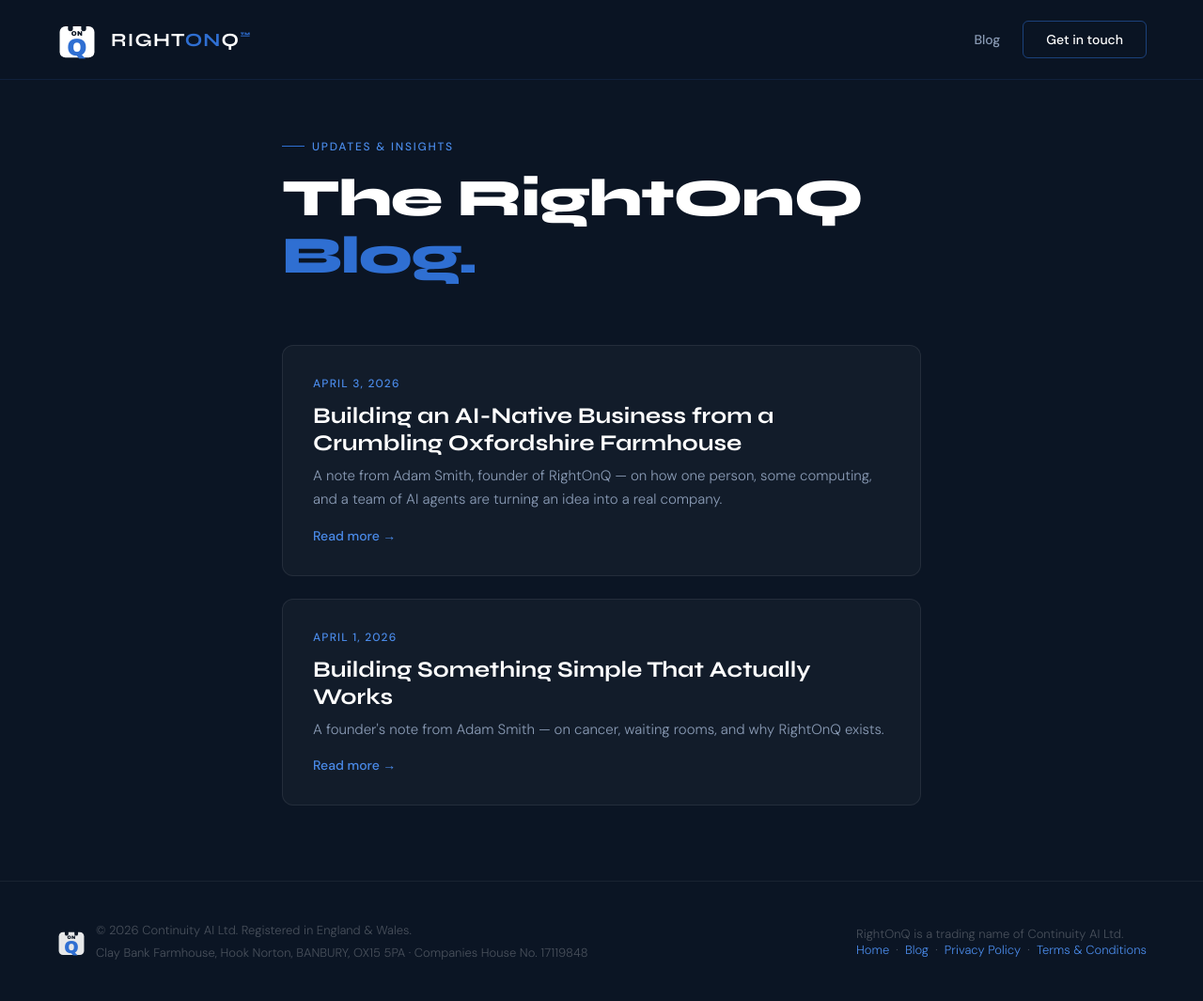
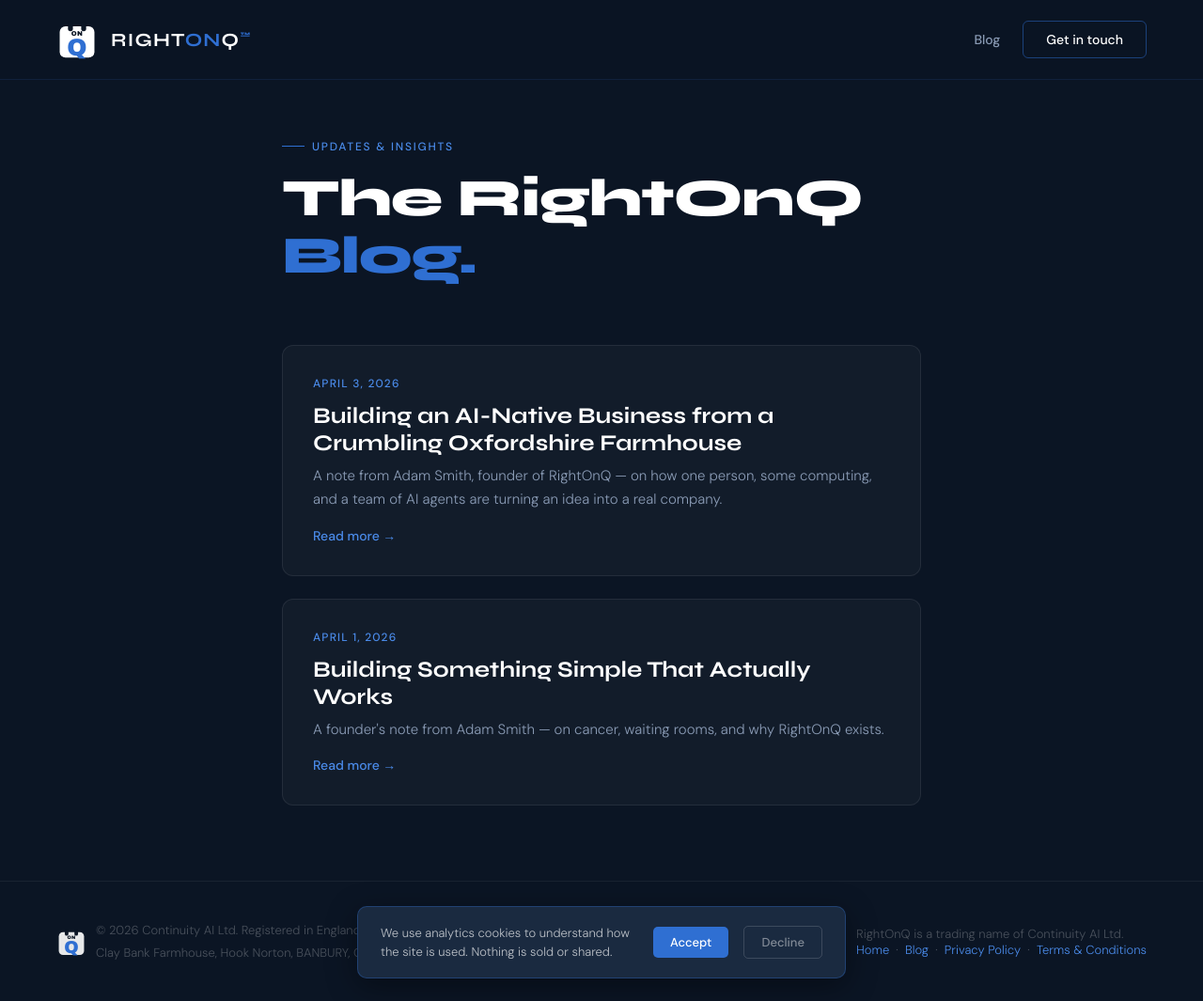
Before and after one commit to rightonq-code/rightonq-code.github.io, a Jekyll site: the page built from blog/index.html, in a window 1280 px wide and 1065 px high. Shown: the whole window at 94% size. Built offline with Jekyll 4.4.1, drawn with Linux system fonts in a browser that asks for light colours.

Commit message:
Add blog post OG tags, Article schema, breadcrumb schema, cookie consent, and dynamic year to default layout

```diff
--- a/_layouts/default.html
+++ b/_layouts/default.html
@@ -1,7 +1,25 @@
 <!DOCTYPE html>
 <html lang="en">
 <head>
-  <meta charset="UTF-8">
+  <!-- Google Fonts preconnect -->
+<link rel="preconnect" href="https://fonts.googleapis.com">
+<link rel="preconnect" href="https://fonts.gstatic.com" crossorigin>
+<!-- Google tag (gtag.js) with UK GDPR consent mode -->
+<script>
+  window.dataLayer = window.dataLayer || [];
+  function gtag(){dataLayer.push(arguments);}
+  gtag('consent', 'default', {
+    'ad_storage': 'denied',
+    'analytics_storage': 'denied',
+    'ad_user_data': 'denied',
+    'ad_personalization': 'denied',
+    'wait_for_update': 500
+  });
+  gtag('js', new Date());
+  gtag('config', 'G-3CYR726BFR');
+</script>
+<script async src="https://www.googletagmanager.com/gtag/js?id=G-3CYR726BFR"></script>
+<meta charset="UTF-8">
   <link rel="icon" type="image/png" href="/favicon.png">
   <link rel="apple-touch-icon" href="/apple-touch-icon.png">
   <meta name="viewport" content="width=device-width, initial-scale=1.0">
@@ -104,7 +122,104 @@
       .content-wrap { padding: 100px 24px 60px; }
       footer { padding: 32px 24px; flex-direction: column; align-items: flex-start; }
     }
-  </style>
+
+/* COOKIE BANNER */
+#cookie-banner {
+  position: fixed;
+  bottom: 24px;
+  left: 50%;
+  transform: translateX(-50%);
+  z-index: 9999;
+  background: #1A2A40;
+  border: 1px solid rgba(47,111,210,0.35);
+  border-radius: 10px;
+  padding: 18px 24px;
+  max-width: 520px;
+  width: calc(100% - 48px);
+  display: flex;
+  align-items: center;
+  gap: 16px;
+  flex-wrap: wrap;
+  box-shadow: 0 8px 32px rgba(0,0,0,0.4);
+  font-size: 13px;
+  color: rgba(255,255,255,0.7);
+  line-height: 1.5;
+}
+#cookie-banner[hidden] { display: none !important; }
+#cookie-banner p { margin: 0; flex: 1; min-width: 200px; }
+.cookie-btn {
+  padding: 8px 18px;
+  border-radius: 5px;
+  font-family: 'DM Sans', sans-serif;
+  font-size: 13px;
+  font-weight: 500;
+  cursor: pointer;
+  border: none;
+  transition: all 0.2s;
+  white-space: nowrap;
+}
+.cookie-btn-accept { background: var(--blue); color: #fff; }
+.cookie-btn-accept:hover { background: var(--blue-light); }
+.cookie-btn-decline { background: transparent; color: rgba(255,255,255,0.45); border: 1px solid rgba(255,255,255,0.15); }
+.cookie-btn-decline:hover { color: #fff; border-color: rgba(255,255,255,0.4); }
+</style>
+
+<!-- Blog post meta tags (only rendered on posts) -->
+{% if page.layout == "post" %}
+<meta property="og:title" content="{{ page.title }} — RightOnQ">
+<meta property="og:description" content="{{ page.description }}">
+<meta property="og:url" content="https://www.rightonq.co.uk{{ page.url }}">
+<meta property="og:type" content="article">
+<meta property="og:image" content="https://www.rightonq.co.uk/og-image-blog.png">
+<meta property="og:image:width" content="1200">
+<meta property="og:image:height" content="630">
+<meta property="og:site_name" content="RightOnQ">
+<meta property="og:locale" content="en_GB">
+<meta name="twitter:card" content="summary_large_image">
+<meta name="twitter:title" content="{{ page.title }} — RightOnQ">
+<meta name="twitter:description" content="{{ page.description }}">
+<meta name="twitter:image" content="https://www.rightonq.co.uk/og-image-blog.png">
+<link rel="canonical" href="https://www.rightonq.co.uk{{ page.url }}">
+<script type="application/ld+json">
+{
+  "@context": "https://schema.org",
+  "@type": "BlogPosting",
+  "mainEntityOfPage": {
+    "@type": "WebPage",
+    "@id": "https://www.rightonq.co.uk{{ page.url }}"
+  },
+  "headline": "{{ page.title | escape }}",
+  "description": "{{ page.description | escape }}",
+  "image": "https://www.rightonq.co.uk/og-image-blog.png",
+  "author": {
+    "@type": "Person",
+    "name": "Adam Smith",
+    "url": "https://www.rightonq.co.uk"
+  },
+  "publisher": {
+    "@type": "Organization",
+    "name": "RightOnQ",
+    "logo": {
+      "@type": "ImageObject",
+      "url": "https://www.rightonq.co.uk/favicon.png"
+    }
+  },
+  "datePublished": "{{ page.date | date: '%Y-%m-%d' }}",
+  "dateModified": "{{ page.date | date: '%Y-%m-%d' }}"
+}
+</script>
+<script type="application/ld+json">
+{
+  "@context": "https://schema.org",
+  "@type": "BreadcrumbList",
+  "itemListElement": [
+    { "@type": "ListItem", "position": 1, "name": "Home", "item": "https://www.rightonq.co.uk/" },
+    { "@type": "ListItem", "position": 2, "name": "Blog", "item": "https://www.rightonq.co.uk/blog/" },
+    { "@type": "ListItem", "position": 3, "name": "{{ page.title | escape }}" }
+  ]
+}
+</script>
+{% endif %}
 </head>
 <body>
 
@@ -152,5 +267,44 @@
   </div>
 </footer>
 
+
+<!-- Cookie consent banner -->
+<div id="cookie-banner" hidden role="dialog" aria-label="Cookie preferences">
+  <p>We use analytics cookies to understand how the site is used. Nothing is sold or shared.</p>
+  <button type="button" class="cookie-btn cookie-btn-accept" data-consent="granted">Accept</button>
+  <button type="button" class="cookie-btn cookie-btn-decline" data-consent="denied">Decline</button>
+</div>
+
+<script>
+  // Dynamic footer year
+  document.getElementById('footer-year').textContent = new Date().getFullYear();
+
+  // Header scroll opacity
+  var header = document.querySelector('nav');
+  if (header) {
+    window.addEventListener('scroll', function() {
+      header.style.background = window.scrollY > 20 ? 'rgb(11, 21, 36)' : 'rgba(11, 21, 36, 0.88)';
+    }, { passive: true });
+  }
+
+  // Cookie consent
+  (function() {
+    var KEY = 'rightonq_consent';
+    var banner = document.getElementById('cookie-banner');
+    var stored = localStorage.getItem(KEY);
+    if (stored === 'granted') {
+      if (typeof gtag === 'function') gtag('consent', 'update', { analytics_storage: 'granted' });
+    } else if (!stored) {
+      banner.hidden = false;
+    }
+    banner.addEventListener('click', function(e) {
+      var choice = e.target.dataset.consent;
+      if (!choice) return;
+      localStorage.setItem(KEY, choice);
+      if (typeof gtag === 'function') gtag('consent', 'update', { analytics_storage: choice });
+      banner.hidden = true;
+    });
+  })();
+</script>
 </body>
 </html>
```
Also changed, not shown: other parts of _layouts/default.html (+1 -1 lines).
